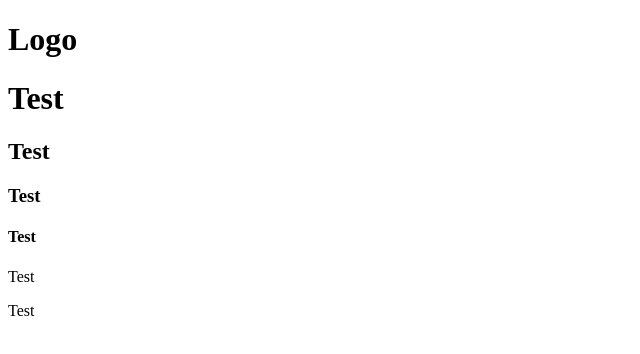
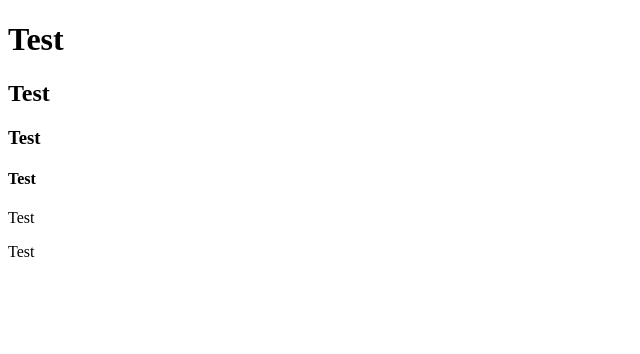
Before and after one commit to limminhoooo/test, a plain HTML site: page index.html in a window 1280 px wide. Shown: the whole page, without its empty margins (0-640 px from the left). Drawn offline with Linux system fonts and the light colour scheme.

Commit message:
remove header

```diff
--- a/index.html
+++ b/index.html
@@ -7,11 +7,6 @@
     <title>Document</title>
 </head>
 <body>
-    <header>
-        <h1>
-            Logo
-        </h1>
-    </header>
     <h1>Test</h1>
     <h2>Test</h2>
     <h3>Test</h3>
```
